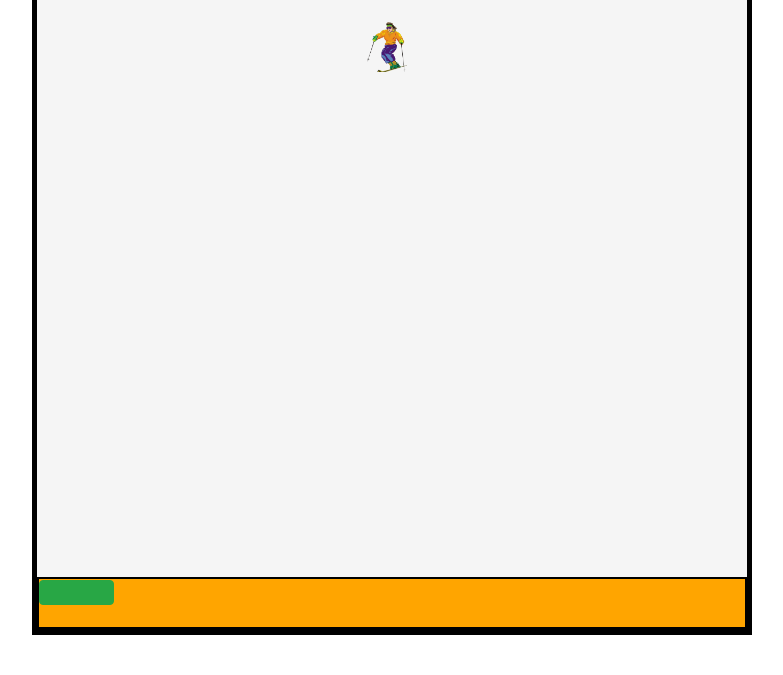
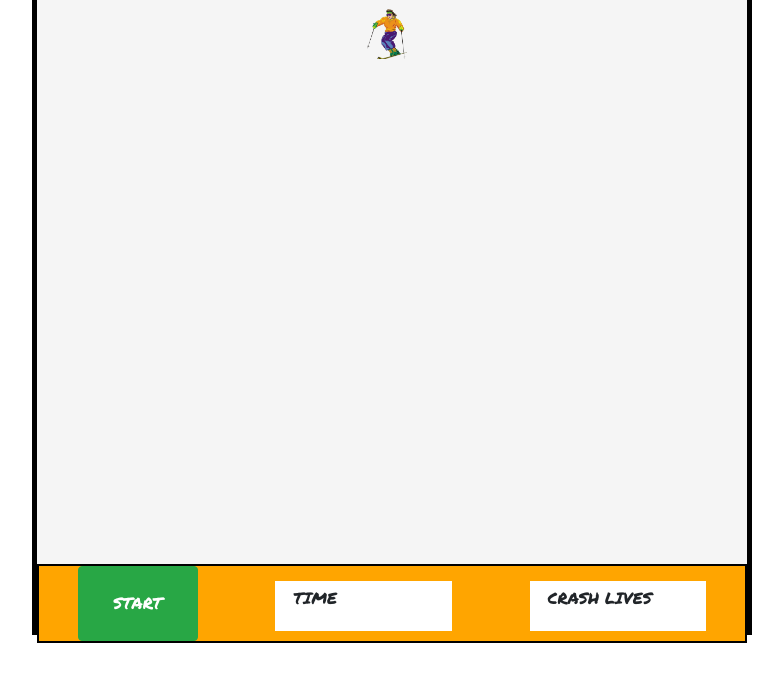
Before and after one commit to kate-turner/ski-free, a plain HTML site: page index.html in a window 1280 px wide. Shown: the part 125-800 px from the top of the page, without its empty margins (248-1031 px from the left). Drawn offline with nearby package versions, Linux system fonts and the light colour scheme.

Commit message:
bottom stats kinda styled

```diff
--- a/css/style.css
+++ b/css/style.css
@@ -20,28 +20,51 @@ h1 {
 	font-family: 'Permanent Marker', cursive;
 	letter-spacing: 5px;
 	margin-top: 20px;
+	justify-content: center;
+	align-self: center;
 
 	}
 
 /*---- Stats styling ----*/
 
+.col-sm-3 {
+	border: 3px solid white;
+	width: 100px;
+	height: 50px;
+	justify-content: center;
+	align-content: center;
+	background: white;
+	background-opacity: .5;
+	margin-top: 15px;
+	flex-grow: 1
+}
+
 .stats {
 	font-family: 'Permanent Marker', cursive;
-	display: block;
+	display: inline-flex;
 	border: 2px solid black;
 	background-color: orange;
-	align-self: center;
 	width: 710px;
 	height: 100px;
-}
-#start {
-	height: 25px;
-	width: 75px;
+	justify-content: space-around;
 }
 
-#timer {
+#start {
+	width: 120px;
+	height: 75px;
+	align-self: center;
+	justify-content: center;
+	flex-grow: 1
+}
 
+#reset {
+	width: 120px;
+	height: 75px;
+	align-self: center;
+	justify-content: center
+	order: 0;
 }
+
 
 /*---- Game Board styling ----*/
 
@@ -90,9 +113,3 @@ h1 {
 	background-repeat: no-repeat;
 	transform: scaleX(-1);
 }
-
-#reset {
-	width: 120px;
-	height: 75px;
-	align-self: center;
-}
--- a/index.html
+++ b/index.html
@@ -16,19 +16,21 @@
 	</div>
 
 	<div class="row game-board">
+
 	</div>
 
-	<div class="row stats">
-			<div class="col-xs-3">
-				<button type ="button" class="btn btn-success" id="start" placeholder="START"></button>
+	<div class="stats">
+			<div class="col-ss-3">
+				<button type ="button" class="btn btn-success" id="start">START</button>
 			</div>
-			<div class="col-xs-3">
-				<p><span id="timer"></span></p>
+			<div class="col-sm-3">
+				<p>TIME<br><span id="timer"></span></p>
 			</div>
-			<div class="col-xs-3">
-				<p><span id="crash-lives"></span></p>
+			<div class="col-sm-3">
+				<p>CRASH LIVES<br><span id="crash-lives"></span></p>
 			</div>
 	</div>
+
 
 </div>
 
--- a/js/app.js
+++ b/js/app.js
@@ -120,8 +120,9 @@ $(document).keydown(function(e){
 
 
 $('#start').on('click', () => {
-	startGame()
-	$('#start').hide();
+	startGame();
+	$('#start').remove();
+
 });
 
 
@@ -129,13 +130,6 @@ function startGame () {
 	obstaclesMove();
 	startTimer();
 }
-
-// function reset () {
-
-// 	console.log("reset-start game button works");
-// 	$('#reset').hide();
-// 	startGame();
-// };
 
 function startTimer () {
 	paused == false;
@@ -169,16 +163,32 @@ function gameOver () {
 	if(skier.crashlives == 0){
 		$('.game-board').empty();
 		clearInterval(timePasses);
-		$('.game-board').append("<button type='reset' class='btn btn-success' id='reset'>Start Over</button>");
+		$('.game-board').append("<h1 class='gameOver'>Game Over</h1>");
+		$('.stats').append("<button type='reset' class='btn btn-success' id='reset'>Start Over</button>");
 		$('#reset').on('click', () => {
-			location.reload()
-			console.log("reset works");
+			location.reload();
+			// reset();
 		});
 	}
 }
 
 
-// ----- A
+
+
+
+
+
+
+// ---- RESET FOR NEXT LEVEL ATTEMPT
+// function reset () {
+// 	$( document ).ready(function() {
+// 	$('#start').hide();
+// 	// startGame();
+// 	});
+// };
+
+
+// ----- PAUSE ATTEMPT
 // $('#stoptimer').click(function(){
 //    clearInterval(timePasses);
 //    clearInterval(obstaclesMove);
```
